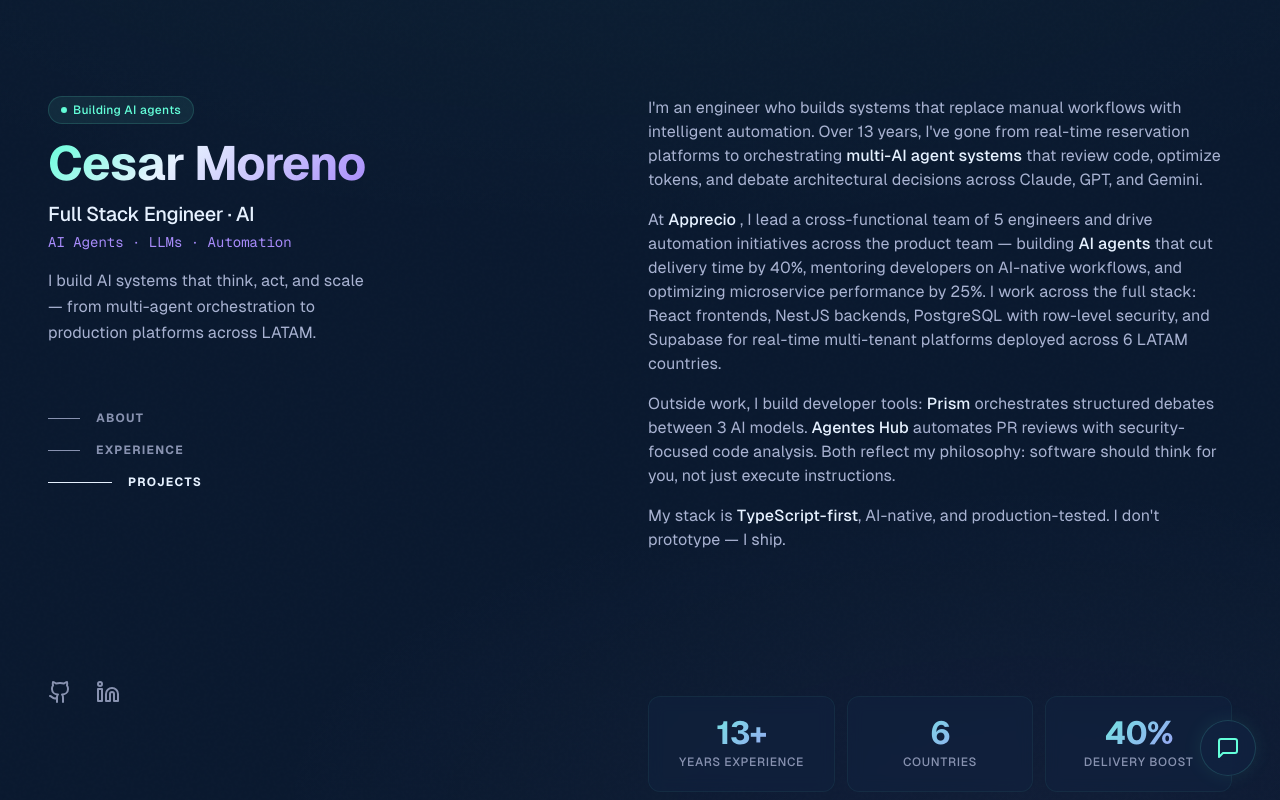
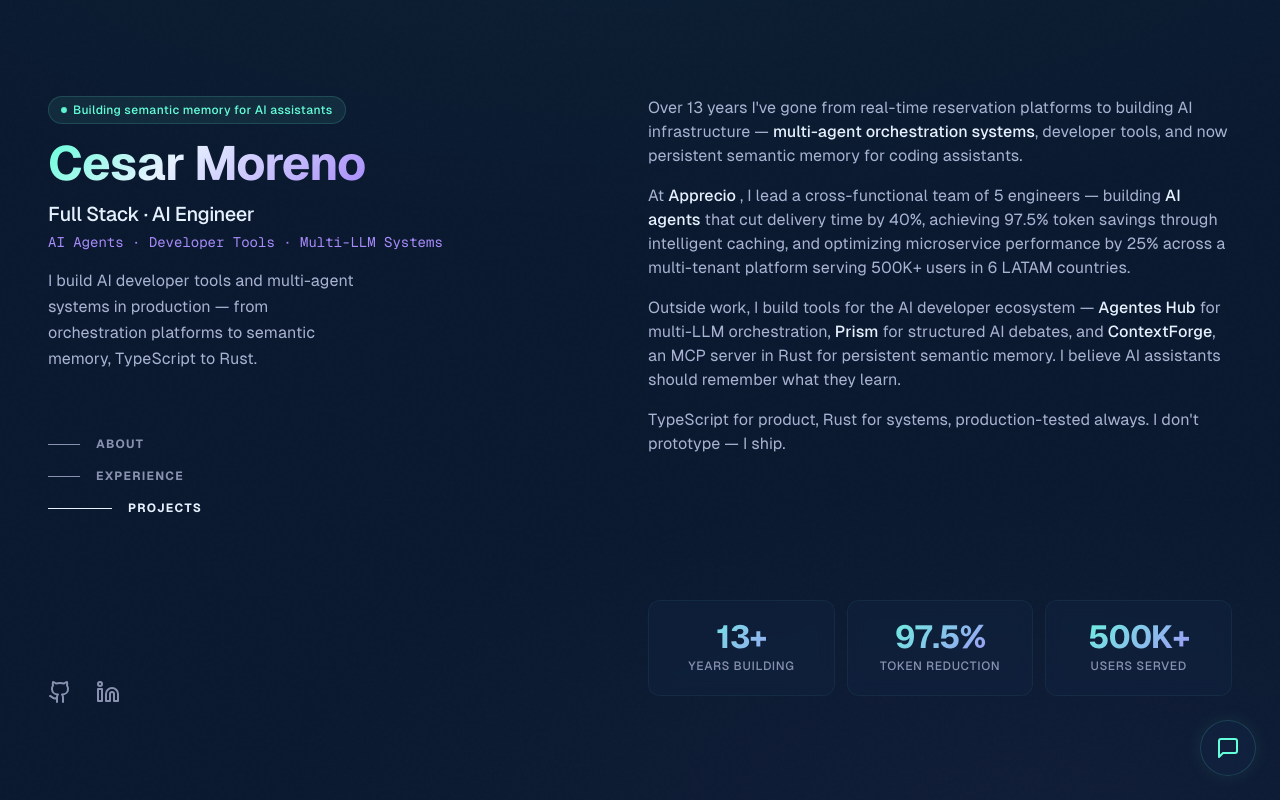
Before and after one commit to cmorenogit/app-profile, an Astro site: page / in a window 1280 px wide. Shown: the top 800 px of the page. Built offline with nearby package versions, Linux system fonts and the light colour scheme; Astro itself is replaced by a stand-in of ours; some packages are replaced by stand-ins of ours.

Commit message:
feat: add ContextForge to portfolio and update brand positioning
- Add ContextForge as featured project (WIP) with architecture diagram
- Update sidebar: "Full Stack · AI Engineer", new tagline and bio
- Restructure About section with AI infrastructure narrative
- Update stats: 97.5% Token Reduction, 500K+ Users Served

```diff
--- a/src/components/About.astro
+++ b/src/components/About.astro
@@ -5,12 +5,10 @@
   <h2 class="section-heading">About</h2>
   <div class="space-y-4 text-slate-light">
     <p>
-      I'm an engineer who builds systems that replace manual workflows with
-      intelligent automation. Over 13 years, I've gone from real-time reservation
-      platforms to orchestrating{" "}
-      <span class="font-medium text-white">multi-AI agent systems</span> that
-      review code, optimize tokens, and debate architectural decisions across
-      Claude, GPT, and Gemini.
+      Over 13 years I've gone from real-time reservation platforms to building
+      AI infrastructure —{" "}
+      <span class="font-medium text-white">multi-agent orchestration systems</span>,
+      developer tools, and now persistent semantic memory for coding assistants.
     </p>
     <p>
       At{" "}
@@ -22,27 +20,25 @@
       >
         Apprecio
       </a>
-      , I lead a cross-functional team of 5 engineers and drive automation
-      initiatives across the product team — building
+      , I lead a cross-functional team of 5 engineers — building
       <span class="font-medium text-white"> AI agents</span> that cut delivery
-      time by 40%, mentoring developers on AI-native workflows, and optimizing
-      microservice performance by 25%. I work across
-      the full stack: React frontends, NestJS backends, PostgreSQL with row-level
-      security, and Supabase for real-time multi-tenant platforms deployed across
-      6 LATAM countries.
+      time by 40%, achieving 97.5% token savings through intelligent caching,
+      and optimizing microservice performance by 25% across a multi-tenant
+      platform serving 500K+ users in 6 LATAM countries.
     </p>
     <p>
-      Outside work, I build developer tools:{" "}
-      <span class="font-medium text-white">Prism</span> orchestrates structured
-      debates between 3 AI models.{" "}
-      <span class="font-medium text-white">Agentes Hub</span> automates PR
-      reviews with security-focused code analysis. Both reflect my philosophy:
-      software should think for you, not just execute instructions.
+      Outside work, I build tools for the AI developer ecosystem —{" "}
+      <span class="font-medium text-white">Agentes Hub</span> for multi-LLM
+      orchestration,{" "}
+      <span class="font-medium text-white">Prism</span> for structured AI
+      debates, and{" "}
+      <span class="font-medium text-white">ContextForge</span>, an MCP server
+      in Rust for persistent semantic memory. I believe AI assistants should
+      remember what they learn.
     </p>
     <p>
-      My stack is{" "}
-      <span class="font-medium text-white">TypeScript-first</span>,
-      AI-native, and production-tested. I don't prototype — I ship.
+      TypeScript for product, Rust for systems, production-tested always.
+      I don't prototype — I ship.
     </p>
   </div>
 </section>
--- a/src/components/Sidebar.astro
+++ b/src/components/Sidebar.astro
@@ -6,22 +6,22 @@
 <header class="pt-6 lg:sticky lg:top-0 lg:flex lg:h-screen lg:w-1/2 lg:flex-col lg:justify-between lg:py-24 lg:pt-24">
   <div>
     <div class="mb-4">
-      <span class="status-badge">Building AI agents</span>
+      <span class="status-badge">Building semantic memory for AI assistants</span>
     </div>
 
     <h1 class="text-4xl font-bold tracking-tight sm:text-5xl">
       <a href="/" class="gradient-text">Cesar Moreno</a>
     </h1>
     <h2 class="mt-3 text-lg font-medium tracking-tight text-white sm:text-xl">
-      Full Stack Engineer · AI
+      Full Stack &middot; AI Engineer
     </h2>
     <p class="mt-1 font-mono text-sm text-accent-secondary">
-      AI Agents &middot; LLMs &middot; Automation
+      AI Agents &middot; Developer Tools &middot; Multi-LLM Systems
     </p>
     <p class="mt-4 max-w-xs leading-relaxed text-slate-light">
-      I build AI systems that think, act, and scale —
-      from multi-agent orchestration to production platforms
-      across LATAM.
+      I build AI developer tools and multi-agent systems in production —
+      from orchestration platforms to semantic memory,
+      TypeScript to Rust.
     </p>
 
     <div class="mt-12 lg:mt-16">
--- a/src/components/Stats.astro
+++ b/src/components/Stats.astro
@@ -1,8 +1,8 @@
 ---
 const stats = [
-  { number: '13+', label: 'Years Experience' },
-  { number: '6', label: 'Countries' },
-  { number: '40%', label: 'Delivery Boost' },
+  { number: '13+', label: 'Years Building' },
+  { number: '97.5%', label: 'Token Reduction' },
+  { number: '500K+', label: 'Users Served' },
 ];
 ---
 
--- a/src/data/projects.ts
+++ b/src/data/projects.ts
@@ -31,6 +31,36 @@
     liveUrl: null,
     image: null,
     status: "active",
+  },
+  {
+    slug: "contextforge",
+    title: "ContextForge",
+    description:
+      "MCP server in Rust for persistent semantic memory — AI coding assistants that remember decisions, understand codebases, and recover context across sessions.",
+    longDescription: `
+      <p>AI coding assistants forget everything between sessions. ContextForge fixes this with an <strong>MCP server</strong> that provides persistent semantic memory — hybrid search combining keyword matching and vector embeddings, automatic codebase analysis, and intelligent context recovery.</p>
+      <ul>
+        <li><strong>Hybrid search</strong> — FTS5 keywords + vector embeddings find context by meaning, not just words</li>
+        <li><strong>Code intelligence</strong> — tree-sitter parses structure, exports, and dependencies across 50+ languages</li>
+        <li><strong>Git-aware</strong> — extracts architectural decisions from conventional commits automatically</li>
+        <li><strong>Zero config</strong> — single binary, brew install, works offline</li>
+      </ul>
+      <p>Built in <strong>Rust</strong> with libSQL for storage and local embeddings via candle — no external APIs required.</p>
+    `,
+    features: [
+      "Hybrid semantic + keyword search (FTS5 + vector embeddings)",
+      "Automatic codebase analysis with tree-sitter (50+ languages)",
+      "Git commit parsing for architectural decision extraction",
+      "MCP native — plugs into Claude Code, Cursor, Copilot",
+      "Single Rust binary, ~4-8MB, zero external dependencies",
+    ],
+    technologies: ["Rust", "MCP Protocol", "libSQL", "Vector Search", "tree-sitter"],
+    year: 2026,
+    madeAt: "Personal",
+    githubUrl: "https://github.com/cmorenogit/contextforge",
+    liveUrl: null,
+    image: "/images/contextforge.jpg",
+    status: "wip",
   },
   {
     slug: "prompt-hub",
```
Also changed, not shown: public/images/contextforge.jpg (added).
